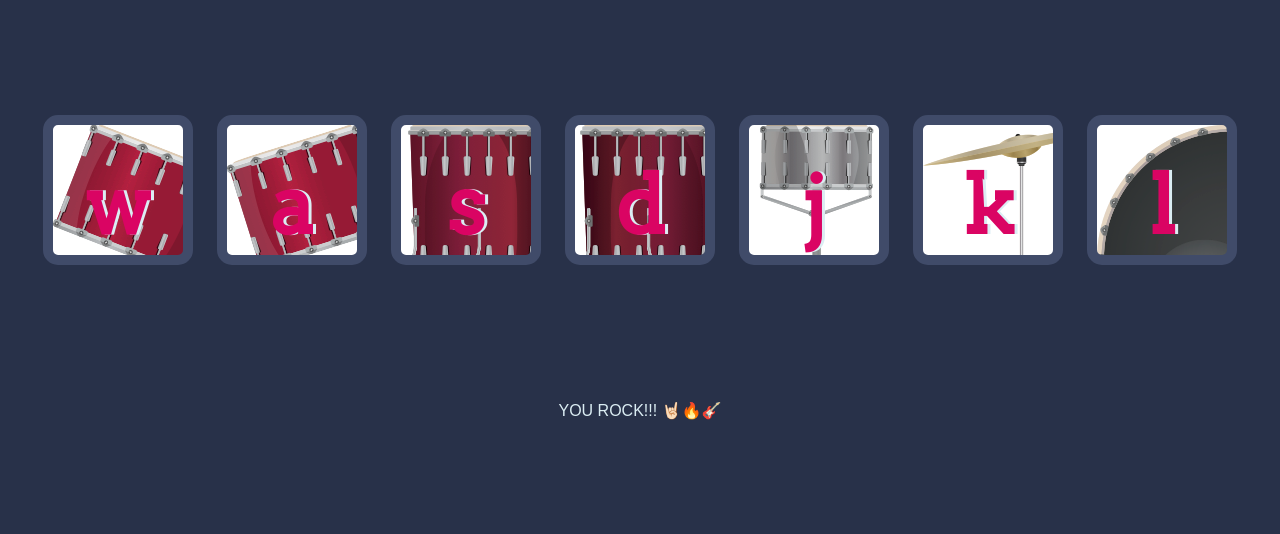
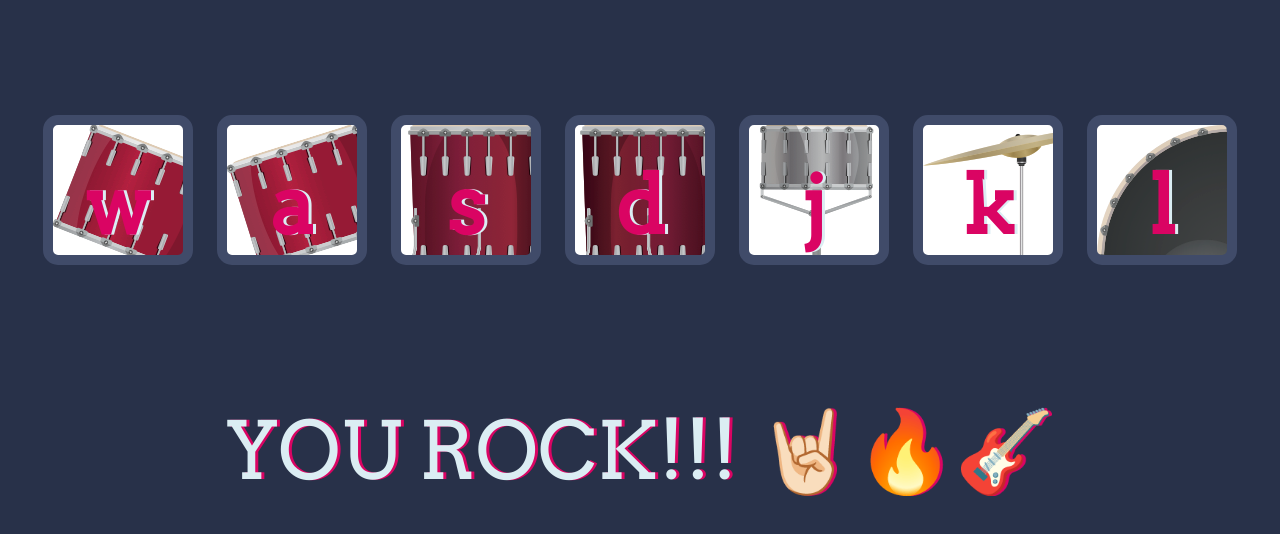
Before and after one commit to PhilSquares/Drum-Kit, a plain HTML site: page index.html in a window 1280 px wide. Shown: the part 174-708 px from the top of the page. Drawn offline with Linux system fonts and the light colour scheme.

Commit message:
Updated h1 and footer styles.

```diff
--- a/styles.css
+++ b/styles.css
@@ -3,17 +3,12 @@ body {
   background-color: #283149;
 }
 
-h1 {
+h1, footer {
   font-size: 5rem;
   color: #DBEDF3;
   font-family: "Arvo", cursive;
   text-shadow: 3px 0 #DA0463;
 
-}
-
-footer {
-  color: #DBEDF3;
-  font-family: sans-serif;
 }
 
 .w {
```
